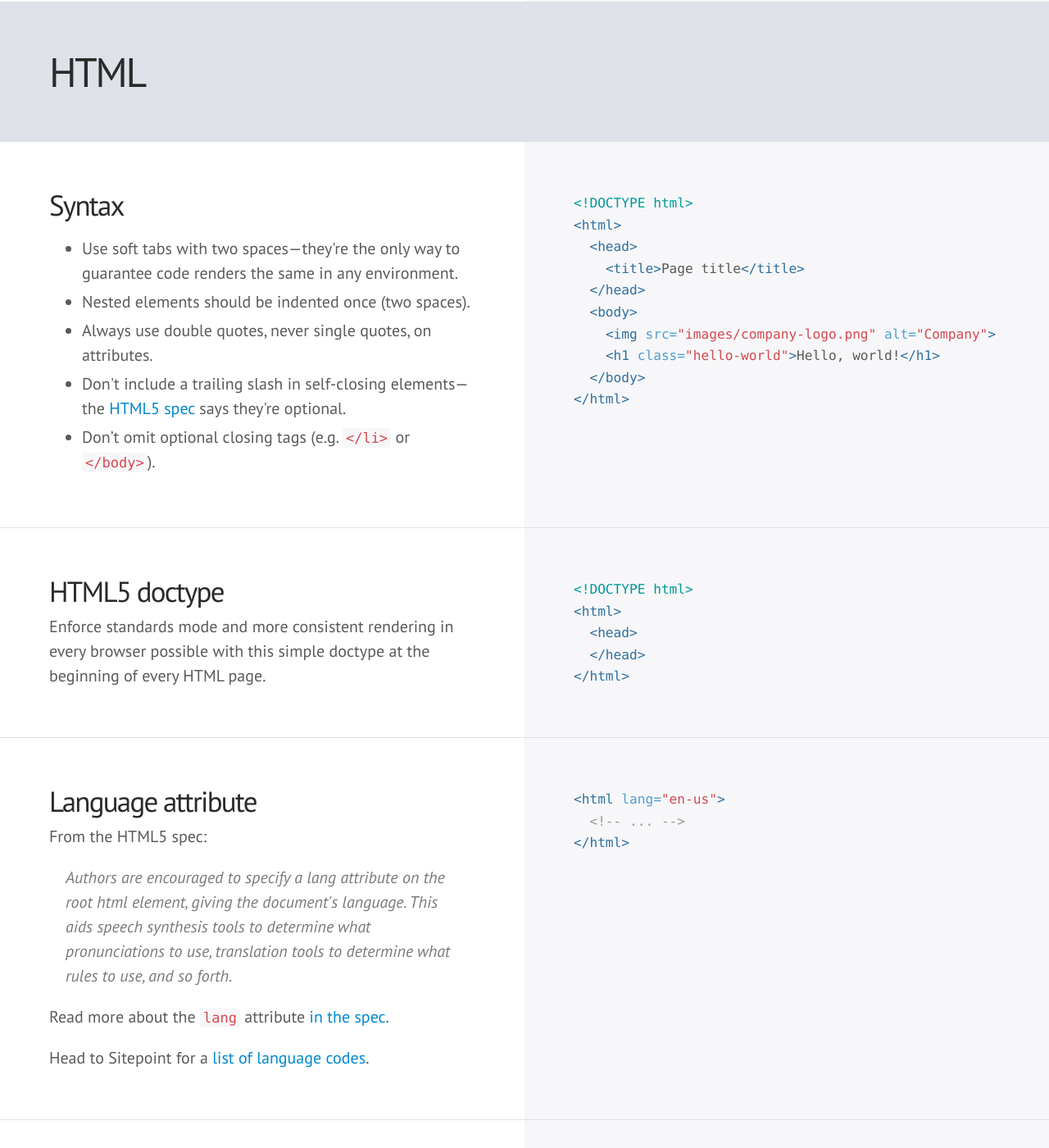
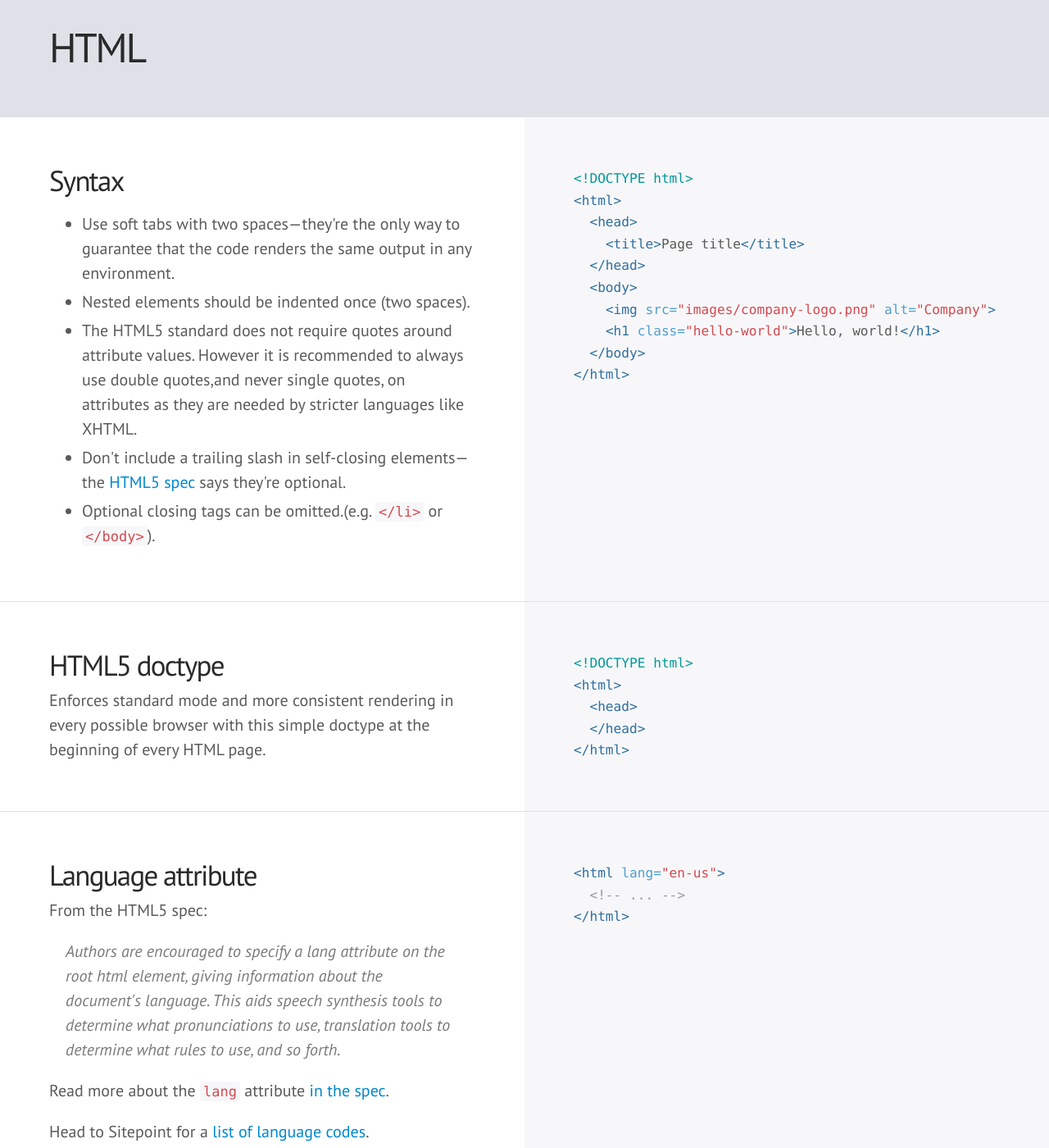
Before and after one commit to mdo/code-guide, a Jekyll site: the page built from index.html, in a window 1280 px wide and 1400 px high, scrolled down 1574 px. Shown: the whole window at 82% size. Built offline with Jekyll 4.4.1, drawn with Linux system fonts in a browser that asks for light colours; some web fonts are replaced; Markdown is read by kramdown in place of the engine named in the settings; comment, search, counter and statistics services are not loaded; some of the changed text lies outside the part shown.

Commit message:
updated grammatical errors
corrected the grammatical mistakes and added small bits of information

```diff
--- a/index.html
+++ b/index.html
@@ -47,11 +47,11 @@
 <div class="section" id="golden-rule">
   <div class="col">
     <h2>Golden rule</h2>
-    <p>Enforce these, or your own, agreed upon guidelines at all times. Small or large, call out what's incorrect. For additions or contributions to this Code Guide, please <a href="https://github.com/mdo/code-guide/issues/new">open an issue on GitHub</a>.</p>
+    <p>Enforce these agreed upon guidelines all the time. Small or large, call out what's incorrect. For additions or contributions to this Code Guide, please <a href="https://github.com/mdo/code-guide/issues/new">open an issue on GitHub</a>.</p>
   </div>
   <div class="col">
     <blockquote>
-      <p>Every line of code should appear to be written by a single person, no matter the number of contributors.</p>
+      <p>Every line of code should appear to be written by a single person, no matter how big is the number of contributors.</p>
     </blockquote>
   </div>
 </div>
@@ -66,11 +66,11 @@
   <div class="col">
     <h3>Syntax</h3>
     <ul>
-      <li>Use soft tabs with two spaces—they're the only way to guarantee code renders the same in any environment.</li>
+      <li>Use soft tabs with two spaces—they're the only way to guarantee that the code renders the same output in any environment.</li>
       <li>Nested elements should be indented once (two spaces).</li>
-      <li>Always use double quotes, never single quotes, on attributes.</li>
+      <li>The HTML5 standard does not require quotes around attribute values. However it is recommended to always use double quotes,and never single quotes, on attributes as they are needed by stricter languages like XHTML.</li>
       <li>Don't include a trailing slash in self-closing elements—the <a href="http://dev.w3.org/html5/spec-author-view/syntax.html#syntax-start-tag">HTML5 spec</a> says they're optional.</li>
-      <li>Don’t omit optional closing tags (e.g. <code>&lt;/li&gt;</code> or <code>&lt;/body&gt;</code>).</li>
+      <li>Optional closing tags can be omitted.(e.g. <code>&lt;/li&gt;</code> or <code>&lt;/body&gt;</code>).</li>
     </ul>
   </div>
   <div class="col">
@@ -81,7 +81,7 @@
 <div class="section" id="html-doctype">
   <div class="col">
     <h3>HTML5 doctype</h3>
-    <p>Enforce standards mode and more consistent rendering in every browser possible with this simple doctype at the beginning of every HTML page.</p>
+    <p>Enforces standard mode and more consistent rendering in every possible browser with this simple doctype at the beginning of every HTML page.</p>
   </div>
   <div class="col">
     {% highlight html %}{% include html/doctype.html %}{% endhighlight %}
@@ -93,7 +93,7 @@
     <h3>Language attribute</h3>
     <p>From the HTML5 spec:</p>
     <blockquote>
-      <p>Authors are encouraged to specify a lang attribute on the root html element, giving the document's language. This aids speech synthesis tools to determine what pronunciations to use, translation tools to determine what rules to use, and so forth.</p>
+      <p>Authors are encouraged to specify a lang attribute on the root html element, giving information about the document's language. This aids speech synthesis tools to determine what pronunciations to use, translation tools to determine what rules to use, and so forth.</p>
     </blockquote>
     <p>Read more about the <code>lang</code> attribute <a href="http://www.w3.org/html/wg/drafts/html/master/semantics.html#the-html-element">in the spec</a>.</p>
     <p>Head to Sitepoint for a <a href="http://reference.sitepoint.com/html/lang-codes">list of language codes</a>.</p>
@@ -127,7 +127,7 @@
 <div class="section" id="html-style-script">
   <div class="col">
     <h3>CSS and JavaScript includes</h3>
-    <p>Per HTML5 spec, typically there is no need to specify a <code>type</code> when including CSS and JavaScript files as <code>text/css</code> and <code>text/javascript</code> are their respective defaults.</p>
+    <p>As per HTML5 spec, typically there is no need to specify a <code>type</code> when including CSS and JavaScript files as <code>text/css</code> and <code>text/javascript</code> are their respective defaults.</p>
     <h4>HTML5 spec links</h4>
     <ul>
       <li><a href="http://www.w3.org/TR/2011/WD-html5-20110525/semantics.html#the-link-element">Using link</a></li>
@@ -150,7 +150,7 @@
 <div class="section" id="html-attribute-order">
   <div class="col">
     <h3>Attribute order</h3>
-    <p>HTML attributes should come in this particular order for easier reading of code.</p>
+    <p>HTML attributes should come in this particular order for ease of reading the code.</p>
     <ul>
       <li><code>class</code></li>
       <li><code>id</code>, <code>name</code></li>
@@ -212,18 +212,18 @@
   <div class="col">
     <h3>Syntax</h3>
     <ul>
-      <li>Use soft tabs with two spaces—they're the only way to guarantee code renders the same in any environment.</li>
+      <li>Use soft tabs with two spaces—they're the only way to guarantee that the code renders the same output in any environment.</li>
       <li>When grouping selectors, keep individual selectors to a single line.</li>
-      <li>Include one space before the opening brace of declaration blocks for legibility.</li>
-      <li>Place closing braces of declaration blocks on a new line.</li>
-      <li>Include one space after <code>:</code> for each declaration.</li>
+      <li>Include one space before the opening brace of a declaration block for legibility.</li>
+      <li>Place the closing brace of the declaration block on a new line.</li>
+      <li>Include one space after <code>:</code>, for each declaration.</li>
       <li>Each declaration should appear on its own line for more accurate error reporting.</li>
-      <li>End all declarations with a semi-colon. The last declaration's is optional, but your code is more error prone without it.</li>
+      <li>End all declarations with a semi-colon. The last declaration's semi-colon is optional, but your code is more error prone without it.</li>
       <li>Comma-separated property values should include a space after each comma (e.g., <code>box-shadow</code>).</li>
       <li>Don't include spaces after commas <em>within</em> <code>rgb()</code>, <code>rgba()</code>, <code>hsl()</code>, <code>hsla()</code>, or <code>rect()</code> values. This helps differentiate multiple color values (comma, no space) from multiple property values (comma with space).</li>
       <li>Don't prefix property values or color parameters with a leading zero (e.g., <code>.5</code> instead of <code>0.5</code> and <code>-.5px</code> instead of <code>-0.5px</code>).</li>
       <li>Lowercase all hex values, e.g., <code>#fff</code>. Lowercase letters are much easier to discern when scanning a document as they tend to have more unique shapes.</li>
-      <li>Use shorthand hex values where available, e.g., <code>#fff</code> instead of <code>#ffffff</code>.</li>
+      <li>Use shorthand hex values whenever available, e.g., <code>#fff</code> instead of <code>#ffffff</code>.</li>
       <li>Quote attribute values in selectors, e.g., <code>input[type="text"]</code>. <a href="http://mathiasbynens.be/notes/unquoted-attribute-values#css">They’re only optional in some cases</a>, and it’s a good practice for consistency.</li>
       <li>Avoid specifying units for zero values, e.g., <code>margin: 0;</code> instead of <code>margin: 0px;</code>.</li>
     </ul>
```
Also changed, not shown: other parts of index.html (+3 -3 lines).
